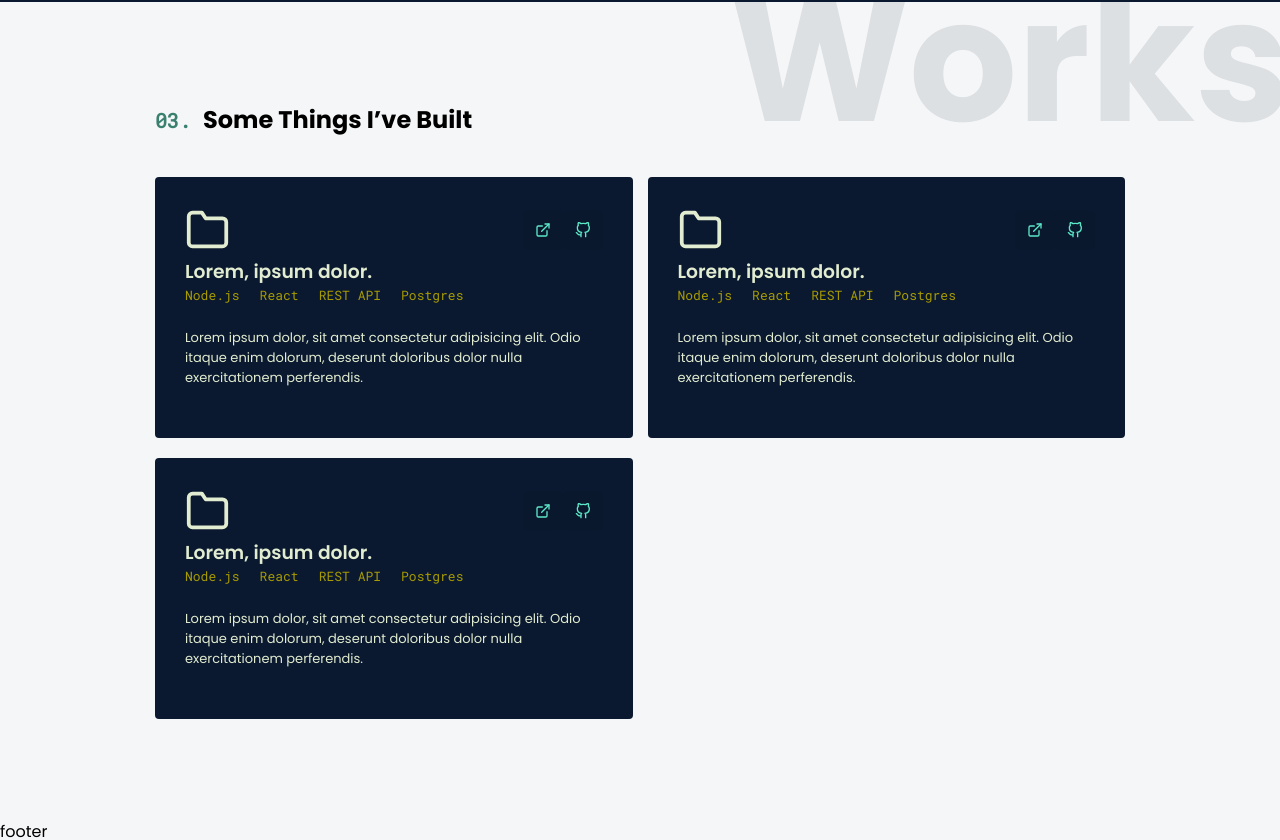
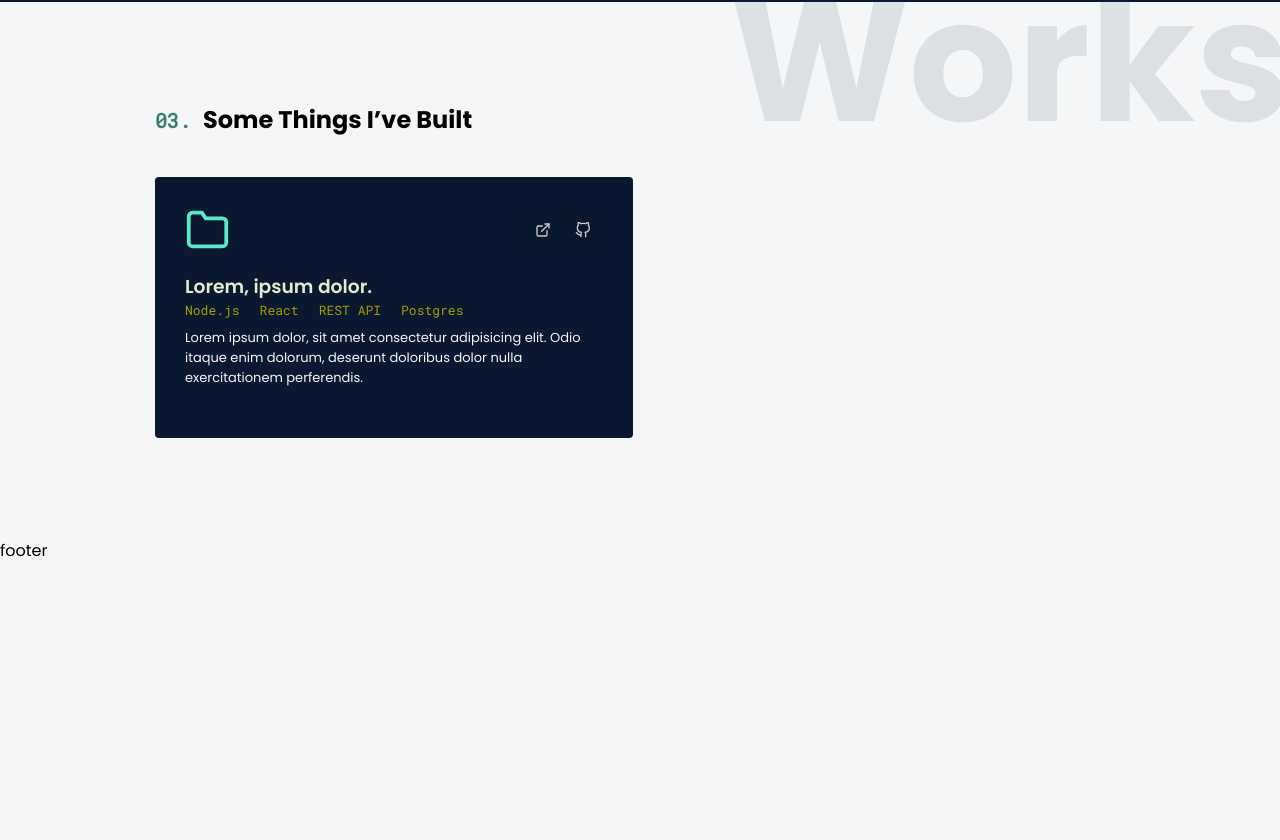
Before and after one commit to amine-louni/v2, a Next.js app: page / in a window 1280 px wide. Shown: the part 1957-2797 px from the top of the page. After the commit the page ends 2520 px from the top, so only its background shows below. Built offline with nearby package versions, Linux system fonts and the light colour scheme.

Commit message:
design update

```diff
--- a/components/sections/Works.jsx
+++ b/components/sections/Works.jsx
@@ -21,68 +21,7 @@
             <div className="project">
               <div className="project__content">
                 <div className="project__cta">
-                  <FiFolder size={45} />
-                  <div>
-                    <a href="#" className="project__link">
-                      <FiExternalLink />
-                    </a>
-                    <a href="#" className="project__link">
-                      <FiGithub />
-                    </a>
-                  </div>
-                </div>
-                <h3 className="project__title">Lorem, ipsum dolor.</h3>
-                <div className="project__skills">
-                  <div className="project__skills__tag">Node.js</div>
-                  <div className="project__skills__tag">React</div>
-                  <div className="project__skills__tag">REST API</div>
-                  <div className="project__skills__tag">Postgres</div>
-                </div>
-
-                <p className="project__description">
-                  Lorem ipsum dolor, sit amet consectetur adipisicing elit. Odio
-                  itaque enim dolorum, deserunt doloribus dolor nulla
-                  exercitationem perferendis.
-                </p>
-              </div>
-            </div>
-          </div>
-
-          <div className="col-lg-6">
-            <div className="project">
-              <div className="project__content">
-                <div className="project__cta">
-                  <FiFolder size={45} />
-                  <div>
-                    <a href="#" className="project__link">
-                      <FiExternalLink />
-                    </a>
-                    <a href="#" className="project__link">
-                      <FiGithub />
-                    </a>
-                  </div>
-                </div>
-                <h3 className="project__title">Lorem, ipsum dolor.</h3>
-                <div className="project__skills">
-                  <div className="project__skills__tag">Node.js</div>
-                  <div className="project__skills__tag">React</div>
-                  <div className="project__skills__tag">REST API</div>
-                  <div className="project__skills__tag">Postgres</div>
-                </div>
-
-                <p className="project__description">
-                  Lorem ipsum dolor, sit amet consectetur adipisicing elit. Odio
-                  itaque enim dolorum, deserunt doloribus dolor nulla
-                  exercitationem perferendis.
-                </p>
-              </div>
-            </div>
-          </div>
-          <div className="col-lg-6">
-            <div className="project">
-              <div className="project__content">
-                <div className="project__cta">
-                  <FiFolder size={45} />
+                  <FiFolder size={45} className="project__icon" />
                   <div>
                     <a href="#" className="project__link">
                       <FiExternalLink />
--- a/styles/sections/projects.scss
+++ b/styles/sections/projects.scss
@@ -30,6 +30,9 @@
       }
     }
   }
+  &__icon {
+    color: var(--green);
+  }
   &__content {
     padding: var(--spacing-xl);
     background-color: var(--blue);
@@ -42,7 +45,7 @@
   &__skills {
     display: flex;
     margin-bottom: var(--spacing-xs);
-    margin-bottom: var(--spacing-md);
+
     flex-wrap: wrap;
     &__tag {
       margin-bottom: 4px;
@@ -55,16 +58,17 @@
   &__description {
     font-size: var(--fz-xs);
     margin-bottom: var(--spacing-md);
+    color: var(--white);
   }
 
   &__cta {
     display: flex;
     align-items: center;
     justify-content: space-between;
-    margin-bottom: var(--spacing-xs);
+    margin-bottom: var(--spacing-md);
   }
   &__link {
-    color: var(--green);
+    color: #ccc;
     display: inline-block;
 
     padding: var(--spacing-xs);
@@ -94,6 +98,7 @@
     }
     &:hover {
       background-color: transparent;
+      color: var(--green);
       &::after {
         transform: scale(1);
       }
--- a/styles/theme/_buttons.scss
+++ b/styles/theme/_buttons.scss
@@ -3,7 +3,6 @@
   font-size: var(--fz-md);
   cursor: pointer;
   background-color: transparent;
-  font-family: var(--font-mono);
   border: 1px solid var(--green);
   color: var(--green);
   border-radius: var(--border-radius);
@@ -22,6 +21,7 @@
     font-size: var(--fz-xs);
   }
   &__text {
+    font-family: var(--font-mono);
     margin-right: var(--spacing-xs);
   }
 }
```
